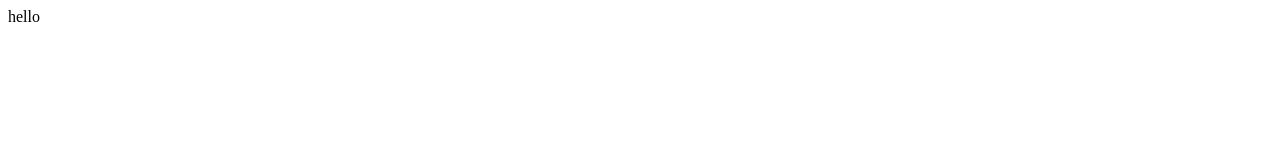
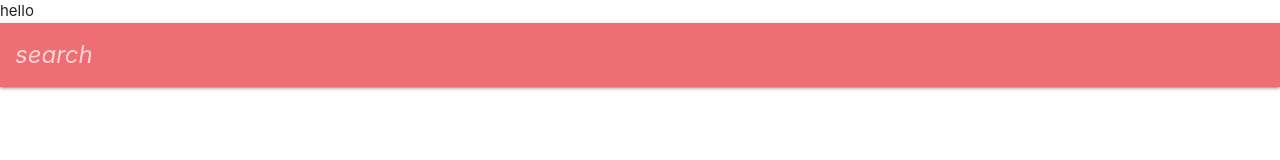
Before and after one commit to Domenicsw92/Have-You-Heard-Of, a plain HTML site: page index.html in a window 1280 px wide. Drawn offline with nearby package versions, Linux system fonts and the light colour scheme.

Commit message:
connected materialized and test search

```diff
--- a/index.html
+++ b/index.html
@@ -1,12 +1,30 @@
 <!DOCTYPE html>
 <html lang="en">
+
 <head>
     <meta charset="UTF-8">
     <meta http-equiv="X-UA-Compatible" content="IE=edge">
     <meta name="viewport" content="width=device-width, initial-scale=1.0">
+    <link rel="stylesheet" href="https://cdnjs.cloudflare.com/ajax/libs/materialize/1.0.0/css/materialize.min.css">
+    <link rel="stylesheet" href="css/style.css">
     <title>Document</title>
 </head>
+
 <body>
     <header>hello</header>
+    <nav>
+        <div class="nav-wrapper">
+            <form>
+                <div class="input-field">
+                    <input id="search" type="search" required>
+                    <label class="label-icon" for="search"><i class="material-icons">search</i></label>
+                    <i class="material-icons">close</i>
+                </div>
+            </form>
+        </div>
+    </nav>
+    <script src="https://cdnjs.cloudflare.com/ajax/libs/materialize/1.0.0/js/materialize.min.js"></script>
+    <script src="js/script.js"></script>
 </body>
+
 </html>
```
Also changed, not shown: search-results.html (+20 -0 lines).
